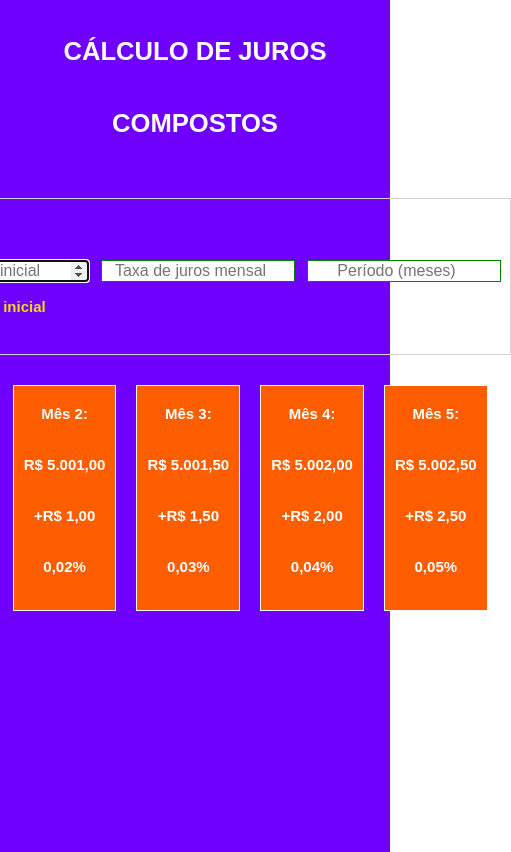
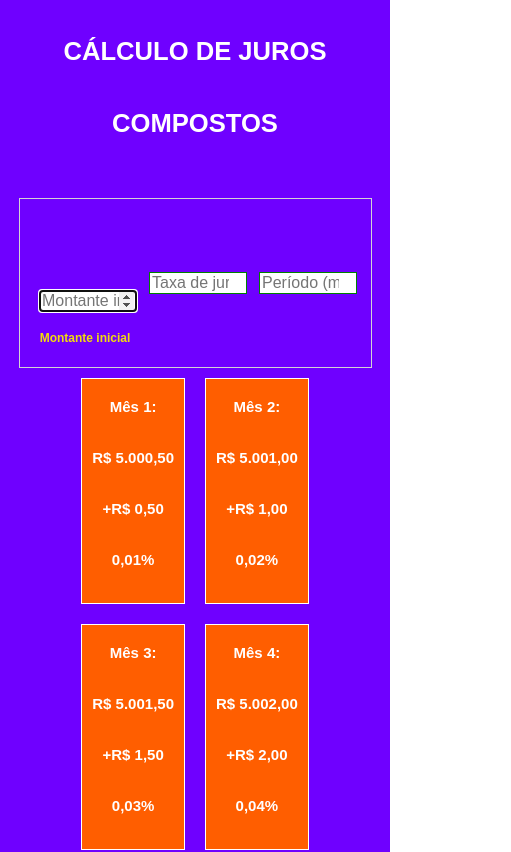
Before and after one commit to alm9/React-Juros-Compostos, a React (Create React App) app: page / in a window 390 px wide. Shown: the top 852 px of the page, 511 px wide, since content can reach past the window. Built offline with nearby package versions, Linux system fonts and the light colour scheme.

Commit message:
responsive layout

```diff
--- a/src/Form.css
+++ b/src/Form.css
@@ -1,19 +1,16 @@
 .Form {
   display: inline-grid;
   justify-items: center;
-
-  /* align-items: center;
-  align-content: center;
-  text-align: center;
-  vertical-align: center; */
 }
 
 .Inputs {
   align-items: center;
-  padding: 15px;
+  padding: 5%;
+  /* padding: 15px; */
   /* text: */
-  font-size: 15px;
-  width: 600px;
+  font-size: 12px;
+  width: 80%;
+  /* width: 600px; */
   /* margin: 50px; */
   padding-top: 40px;
   border: 1px solid lightgray;
@@ -21,7 +18,7 @@
   display: grid;
   grid-template-columns: repeat(3, 1fr);
   /* altura das linhas: */
-  grid-auto-rows: 100px;
+  grid-auto-rows: 150%;
   /* espaço entre um elemento interno e outro: */
   grid-gap: 1px 18px;
   /* margem interna que afasta os elementos da borda do grid: */
@@ -29,18 +26,24 @@
 }
 
 .Boxes {
-  font-size: 15px;
-  margin-top: 20px;
+  justify-items: center;
+  align-items: center;
+  font-size: 50%;
+  /* font-size: 15px; */
+  /* margin-top: 20px; */
   display: flex;
-  flex-direction: row;
+  width: 90%;
+  /* margin: auto; */
+  justify-content: center;
+  /* flex-direction: row; */
   flex-wrap: wrap;
-  align-items: center;
+  /* align-items: center; */
 }
 
 .Box {
   background: rgb(255, 94, 0);
   margin: 10px;
-  flex: 0;
+  /* flex: 0; */
   padding: 10px;
   border: 1px solid white;
   /* flex-basis: 20%; */
@@ -61,7 +64,7 @@
 }
 
 .label-nome {
-  width: 100%;
+  /* width: 100%; */
   /* position: absolute; */
   position: relative;
   visibility: hidden;
@@ -74,7 +77,7 @@
 
 .input:focus + .label-nome {
   visibility: visible;
-  margin-top: 0px;
+  /* margin-top: 0px; */
   top: -70%;
   /* z-index: 2; */
   transition: 0.3s;
```
